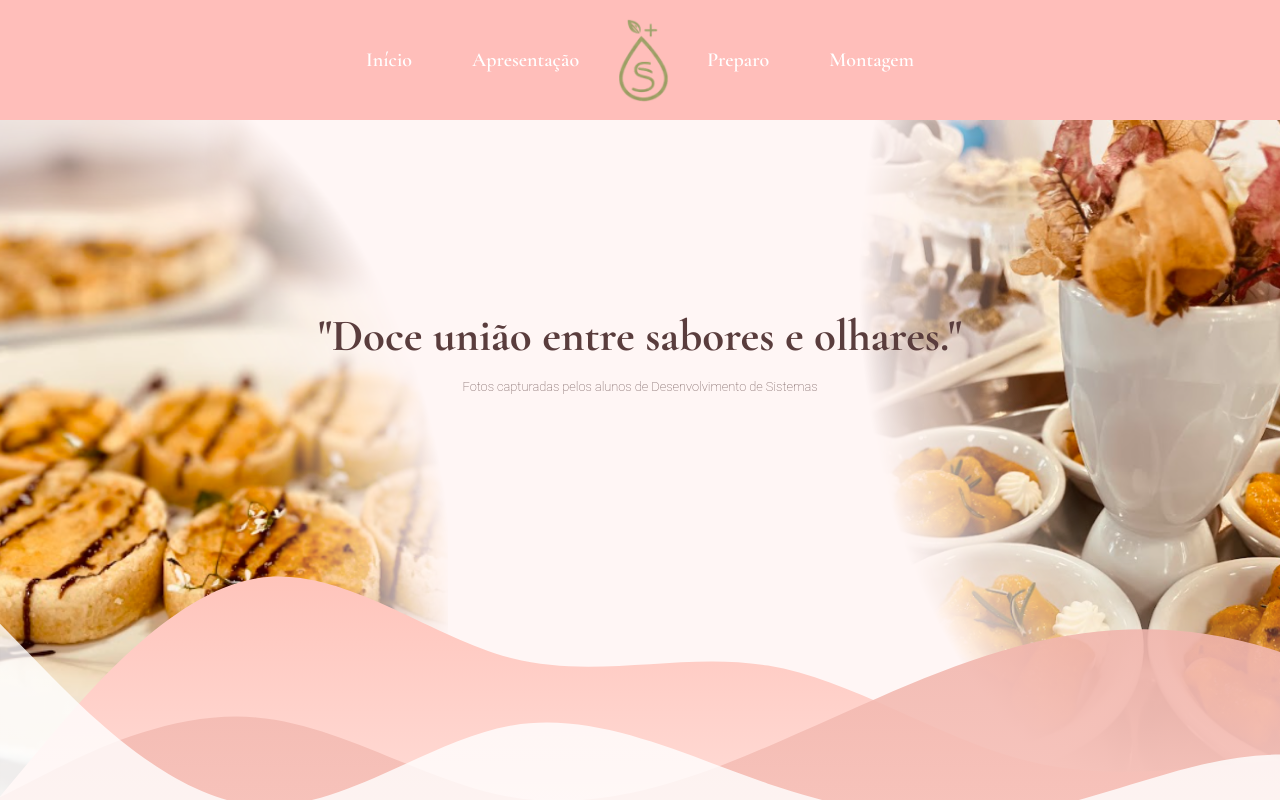
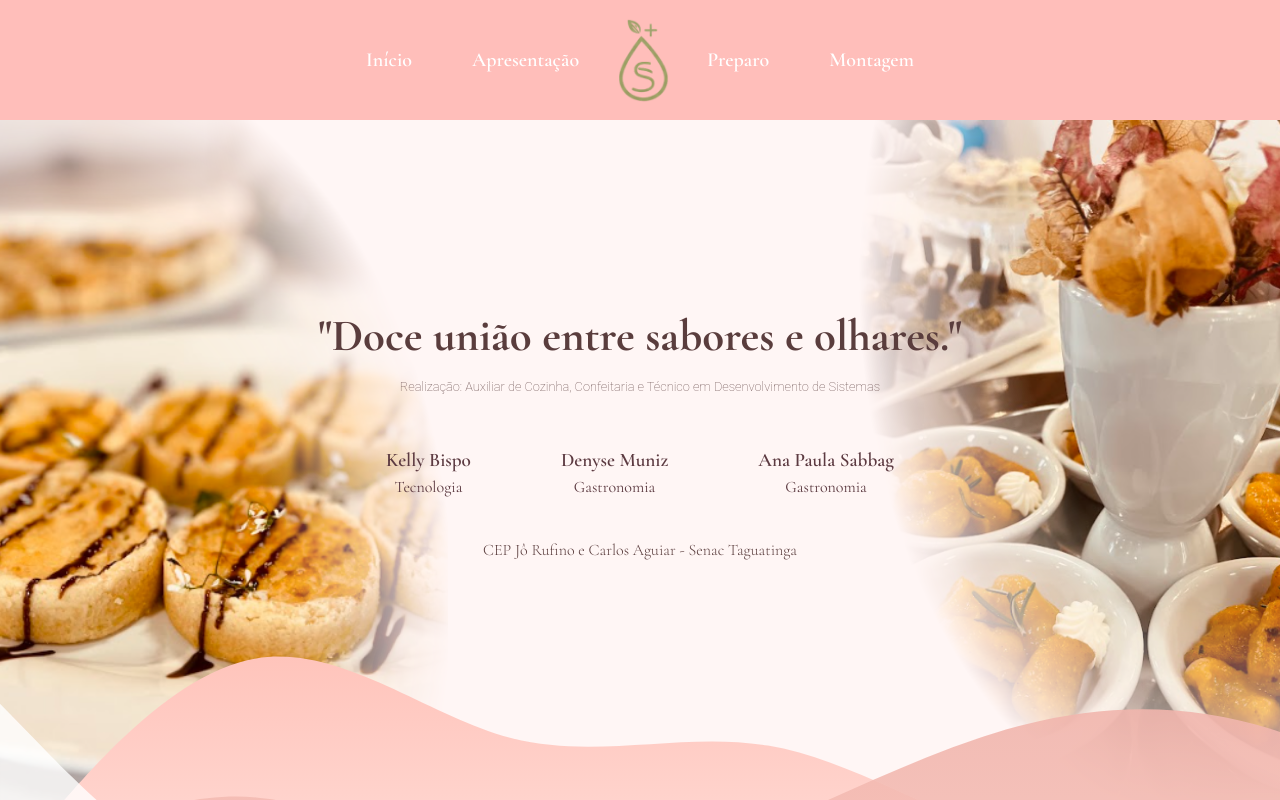
Before and after one commit to Samulso/projetoCasamento, a React (Vite) app: page / in a window 1280 px wide. Shown: the top 800 px of the page. Built offline with nearby package versions, Linux system fonts and the light colour scheme.

Commit message:
fix/add splashScreen

```diff
--- a/src/App.css
+++ b/src/App.css
@@ -4,7 +4,7 @@
 header {
   width: 100%;
   padding: 10px 2%;
-  position: absolute;
+  position: fixed;
   top: 0;
   background-color: #ffd700;
   z-index: 3;
@@ -95,7 +95,7 @@ header {
 
 .hero-section {
   position: relative;
-  height: 90vh;
+  height: 100vh;
   background-color: #fff6f5;
   overflow: hidden;
 }
@@ -1191,3 +1191,37 @@ header {
       top: 10px;
   }
 }
+
+.instructors-field {
+  margin-top: 50px;
+  display: flex;
+  justify-content: center;
+  font-size: 0.9rem;
+  gap: 90px;
+}
+
+.namePlusCourse {
+  display: flex;
+  flex-direction: column;
+  align-items: center;
+  color: #5C3A41;
+  font-family: "Cormorant Garamond", serif;
+}
+
+.namePlusCourse h4 {
+  font-size: 1.2rem;
+  font-weight: 600;
+}
+
+.namePlusCourse h5 {
+  font-size: 1rem;
+  font-weight: 400;
+}
+
+.cep {
+  margin-top: 3%;
+  display: flex;
+  justify-content: center;
+  gap: 10px;
+  font-family: "Cormorant Garamond", serif;
+}
--- a/src/App.jsx
+++ b/src/App.jsx
@@ -69,7 +69,26 @@ function App() {
       <section className="hero-section" id="section-1-hero">
         <div className="overlay-content" data-aos="zoom-in">
           <h1>"Doce união entre sabores e olhares."</h1>
-          <p>Fotos capturadas pelos alunos de Desenvolvimento de Sistemas</p>
+          <p>Realização: Auxiliar de Cozinha, Confeitaria e Técnico em Desenvolvimento de Sistemas</p>
+          <div className="instructors-field">
+            <div className="namePlusCourse">
+              <h4>Kelly Bispo</h4>
+              <h5>Tecnologia</h5>
+            </div>
+            <div className="namePlusCourse">
+              <h4>Denyse Muniz</h4>
+              <h5>Gastronomia</h5>
+            </div>
+            <div className="namePlusCourse">
+              <h4>Ana Paula Sabbag</h4>
+              <h5>Gastronomia</h5>
+            </div>
+
+          </div>
+          <div className="cep">
+              <h5>CEP Jô Rufino e Carlos Aguiar - Senac Taguatinga</h5>
+          </div>
+
         </div>
         <div className="back-imgs">
           <img className="img_1" src={images.img2} alt="" />
```
